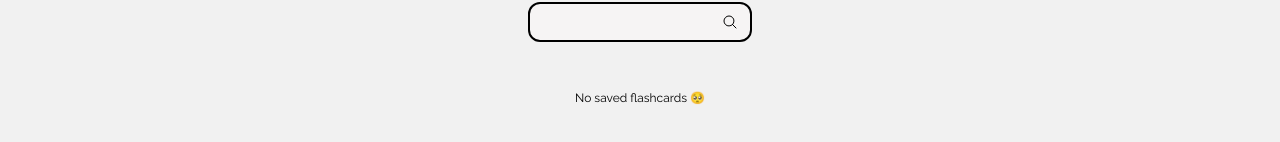
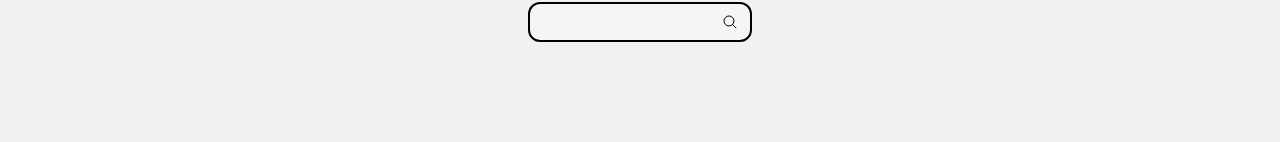
Before and after one commit to limitlez2020/flashcard_saas, a Next.js app: page /components/saved_flashcards_page in a window 1280 px wide. Shown: the part 366-508 px from the top of the page. Built offline with nearby package versions, Linux system fonts and the light colour scheme.

Commit message:
Minor UI updates

```diff
--- a/app/components/saved_flashcards_page/page.js
+++ b/app/components/saved_flashcards_page/page.js
@@ -129,7 +129,7 @@ export default function SavedFlashcards() {
                 * is an array of objects, so we can just map
                 * over the keys of the objects -- flashcard sets
               */}
-              {!savedFlashcards ?
+              {savedFlashcards ?
                 (Object.keys(savedFlashcards).map((topic) => {
                   const flashcards = savedFlashcards[topic];
                   var backgroundColor;
```
